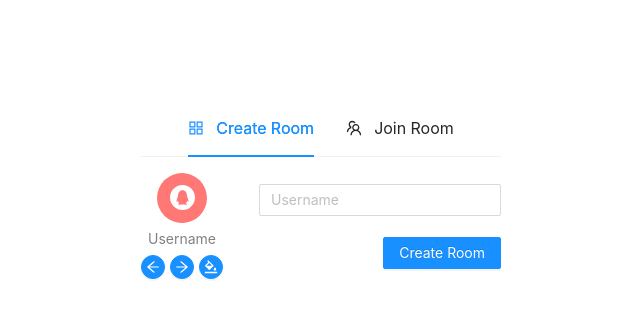
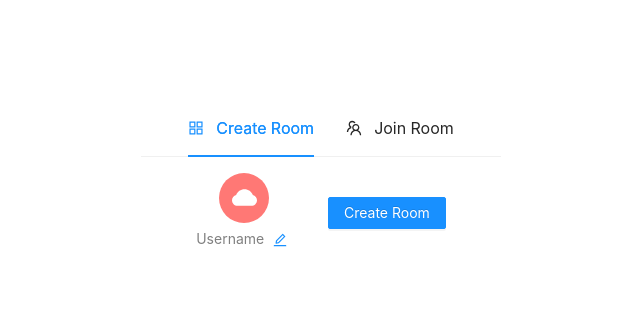
Before and after one commit to hamzagoc/PeerRoomPilotApp, a React (Create React App) app: page / in a window 1280 px wide. Shown: the top 318 px of the page, without its empty margins (319-959 px from the left). Built offline with nearby package versions, Linux system fonts and the light colour scheme.

Commit message:
usercredential

```diff
--- /dev/null
+++ b/src/PeerRoom/constants/index.js
@@ -0,0 +1,6 @@
+const PeerJsError = {
+    PEER_UNAVAILABLE: "peer-unavailable",
+    UNAVAILABLE_ID: "unavailable-id"
+}
+
+export { PeerJsError };
--- a/src/PeerRoom/service/Room.js
+++ b/src/PeerRoom/service/Room.js
@@ -7,7 +7,7 @@ function Room({
     roomId,
     debug,
     onClientConnectedToRoom = (connection) => { },
-    onConnectionOpenedToClient = (connection) => { },
+    onClientConnectionClosed = (connection) => { },
     onDataReceived = (connection, data) => { },
     onRoomReady = () => { },
     onBroadcast
@@ -44,21 +44,22 @@ function Room({
     function handleConnection(connection) {
         log("Someone joined the room " + connection.peer);
         const { metadata } = connection || {};
-        onClientConnectedToRoom(connection);
-        connectedClients.push(connection);
         connection.on("data", (data) => {
             log("Message from client:" + connection.peer + "\tData: " + JSON.stringify(data))
             broadcast(BroadcastMessage({ metadata, signal: SIGNAL.DATA, data }), connection.peer);
             onDataReceived(connection, data);
         });
         connection.on("open", () => {
+            connectedClients = [...connectedClients, connection];
             log("Room connected to client for messaging")
             broadcast(BroadcastMessage({ metadata, signal: SIGNAL.JOIN }), connection.peer);
-            onConnectionOpenedToClient(connection);
+            onClientConnectedToRoom(connection);
         });
         connection.on("close", () => {
             log("Client connection closed")
-            broadcast(BroadcastMessage({ metadata , signal: SIGNAL.LEAVE }), connection.peer);
+            connectedClients = connectedClients.filter(client => client.peer != connection.peer)
+            broadcast(BroadcastMessage({ metadata, signal: SIGNAL.LEAVE }), connection.peer);
+            onClientConnectionClosed(connection);
         });
         connection.on('error', function (err) {
             log(err);
@@ -82,11 +83,23 @@ function Room({
         })
     }
 
+    function broadcastState(metadata, signal, data) {
+        const message = BroadcastMessage({ metadata, signal, data });
+        connectedClients.forEach(conn => {
+            conn.send(message);
+        })
+    };
+
     function log(message) {
         if (debug)
             console.log(message)
     }
-    return { connectedClients, init, broadcast };
+
+    function getConnectedClients(){
+        return connectedClients;
+    }
+
+    return { connectedClients, init, broadcast, broadcastState, getConnectedClients };
 }
 
 
--- a/src/app/Dixit/pages/DixitGame/DixitGame.js
+++ b/src/app/Dixit/pages/DixitGame/DixitGame.js
@@ -1,92 +1,168 @@
-import Peer from "peerjs";
 import { useEffect, useRef, useState } from "react";
-import { useParams } from "react-router-dom";
+import { useNavigate, useParams } from "react-router-dom";
 import { makeid } from "../../../../util/Util";
 import Room from '../../../../PeerRoom/service/Room';
 import Client from '../../../../PeerRoom/service/Client';
 import SIGNAL from '../../../../PeerRoom/model/Signal';
 import { Spin } from "antd";
 import styled from 'styled-components';
+import { PeerJsError } from "../../../../PeerRoom/constants";
+import { useLocalStorage, useStateWithRef } from "../../../common/hooks";
 
 function DixitGame() {
     const { roomname: roomNameParam } = useParams();
+    const [userCredentials, setUserCredentials] = useLocalStorage("userCredentials");
     const [roomName, setRoomName] = useState();
     const [roomLoading, setRoomLoading] = useState(true);
+    const navigate = useNavigate();
 
+    const tryCount = useRef(0);
     const client = useRef({});
 
-
+    //gamestate
+    const [gameState, getGameState, setGameState] = useStateWithRef({
+        coHostId: "",
+        userList: [],
+    });
+    const isHostRef = useRef(false);
 
     useEffect(() => {
+        if (!userCredentials) {
+            navigate("/");
+            return;
+        }
         initRoom();
     }, []);
-
 
     function initRoom() {
         const isRoomCreator = !roomNameParam || roomNameParam.length === 0 || roomNameParam === "roomcreate";
         if (isRoomCreator) {
             const roomId = makeid(5);
             window.history.replaceState(null, "New Page Title", "/dixit/" + roomId);
-            createRoom(roomId);
-        }else{
+            createRoom(roomId, true);
+        } else {
             // joining room
-
+            createClientAndConnect(roomNameParam);
         }
     }
 
-    function createRoom(roomId) {
+    function createRoom(roomId, isRoomCreator) {
+        if (tryCount > 2) {
+            console.log("Maximum attempts reached");
+            return;
+        }
+        isHostRef.current = true;
         const room = Room({
             roomId,
             debug: true,
             onRoomReady: (id) => {
-                setRoomLoading(false);
                 setRoomName(id);
+                if (isRoomCreator) {
+                    createClientAndConnect(roomId);
+                } else {
+                    setRoomLoading(false);
+                }
             },
             onDataReceived: (connection, data) => {
-                const { username } = connection.metadata || {};
-                console.log(username + ": " + JSON.stringify(data));
+                const { userCredentials: user } = connection.metadata || {};
+                console.log({ user, data });
             },
             onClientConnectedToRoom: (connection) => {
-                const { username } = connection.metadata || {};
-                console.log(username + " joined the room.");
+                const { userCredentials: user } = connection.metadata || {};
+                setGameState(gs => {
+                    const { userList } = gs;
+                    const peerId = connection.peer;
+                    return { ...gs, userList: [...userList, { peerId, ...user }], coHostId: peerId }
+                });
+                room.broadcastState(connection.metadata, "gamestate", getGameState());
+            },
+            onClientConnectionClosed: (connection) => {
+                console.log(connection.peer + 'closed');
+                const leavedPeer = connection.peer;
+                setGameState(gs => {
+                    const { userList, hostId } = gs;
+                    const filteredList = userList.filter(u => u.peerId !== leavedPeer);
+                    let coHostId = gs.coHostId;
+                    if (!coHostId || coHostId === leavedPeer) {
+                        const { peerId } = filteredList.find(u => u.peerId !== hostId, {});
+                        coHostId = peerId;
+                    }
+                    return { ...gs, userList: [...filteredList], coHostId }
+                });
+                room.broadcastState(connection.metadata, "gamestate", getGameState());
             }
         });
         room.init();
+        tryCount.current = tryCount.current + 1;
     }
 
-    function createClientAndConnect() {
+    function createClientAndConnect(roomId) {
         client.current = Client({
-            username: "Hamza",
+            metadata: { userCredentials },
             debug: true,
             onClientReady: (id) => {
-                client.current.connectToRoom("room-id");
-                //setIsClient(true);
+                client.current.connectToRoom(roomId);
+                if (isHostRef.current) {
+                    setGameState(gs => {
+                        return { ...gs, hostId: id }
+                    });
+                }
             },
             onJoinTheRoom: () => {
                 console.log("You joined the room");
+                setRoomLoading(false);
             },
             onDataReceived: (connection, d) => {
                 const { metadata, data, signal } = d;
-                const { username } = metadata;
+                const { user } = metadata;
+                if (isHostRef.current) {
+                    console.log("Client data ignored because is host");
+                    return;
+                }
                 switch (signal) {
                     case SIGNAL.DATA:
-                        const msg = username + ": " + JSON.stringify(data);
-                        console.log(msg);
+                        console.log({ user, data });
                         break;
                     case SIGNAL.JOIN:
-                        console.log(username + " joined the room");
+                        console.log({ user, msg: " joined the room" });
                         break;
                     case SIGNAL.LEAVE:
-                        console.log(username + " left the room");
+                        console.log({ user, msg: " left the room" });
+                        break;
+                    case "gamestate":
+                        setGameState(data);
                         break;
                     default:
                         console.log("Unhandled signal: " + signal);
                 }
+            },
+            onRoomClose: () => {
+                console.log("Host disconnected. Now you are host, room is creating.")
+                const { coHostId } = getGameState();
+                if (coHostId === client.current.getId()) {
+                    setGameState(gs => {
+                        const { userList, hostId } = gs;
+                        // remove leaved host
+                        const filteredList = userList.filter(u => u.peerId !== hostId);
+                        return { ...gs, userList: [...filteredList], hostId: coHostId, coHostId: null }
+                    });
+                }
+            },
+            onError: (err) => {
+                console.log({type: err.type, err});
+                if (PeerJsError.PEER_UNAVAILABLE === err.type) {
+                    console.log("Cannot connect to room. There is no room. Room is creating, you are host. ");
+                }
             }
         });
         client.current.init();
-        //setIsClient(true);
     }
+
+    function handleSendMessage(){
+        client.current.sendMessage("Hi");
+    }
+
+    const { userList, hostId, coHostId } = gameState;
 
     return (
 
@@ -95,6 +171,13 @@ function DixitGame() {
             : (
                 <>
                     <h1>Dixit Game - {roomName}</h1>
+                    <h3>User Count - {userList.length}</h3>
+                    {userList.map(u => {
+                        return <div key={u.peerId}>{JSON.stringify(u)} {u.peerId === hostId ? '--- HOST' : ''} {u.peerId === coHostId ? '--- Co-Host' : ''}</div>
+                    })}
+                    <hr />
+                    {JSON.stringify(gameState)}
+                    <button onClick={handleSendMessage} > Mesaj Gönder </button>
                 </>
             )
 
--- a/src/app/common/components/AvatarSelector/AvatarSelector.js
+++ b/src/app/common/components/AvatarSelector/AvatarSelector.js
@@ -1,22 +1,36 @@
 import React, { useEffect, useState } from 'react';
-import { Avatar, Button } from "antd";
+import { Avatar, Button, Input } from "antd";
 import { AvatarColors, AvatarIcon } from "../../constants";
-import { ArrowLeftOutlined, ArrowRightOutlined, BgColorsOutlined } from '@ant-design/icons';
+import { ArrowLeftOutlined, ArrowRightOutlined, BgColorsOutlined, EditOutlined, CheckCircleOutlined } from '@ant-design/icons';
 import styled from 'styled-components';
+import { useLocalStorage } from '../../hooks';
 
 const iconKeys = Object.keys(AvatarIcon);
+const { Group: InputGroup } = Input;
 
-const AvatarSelector = ({ name, onAvatarChange }) => {
-    const [avatarIndex, setAvatarIndex] = useState(getRandomAvatarIndex());
-    const [selectedColor, setSelectedColor] = useState(getRandomColor());
+const AvatarSelector = ({ hideActions }) => {
+    const [userCredentials, setUserCredentials] = useLocalStorage("userCredentials", {});
+    const { username: storedUserName, avatar: storedAvatar } = userCredentials;
+    const [avatarIndex, setAvatarIndex] = useState(getInitialAvatarIndex());
+    const [selectedColor, setSelectedColor] = useState(getInitialColor());
+    const [username, setUsername] = useState(storedUserName);
+    const [isEditModeUsername, setIsEditModeUsername] = useState(false);
 
     useEffect(() => {
         const avatarKey = iconKeys[avatarIndex];
-        onAvatarChange({ avatar: avatarKey, color: selectedColor })
+        setUserCredentials({ username, avatar: { key: avatarKey, color: selectedColor } })
     }, [avatarIndex, selectedColor]);
 
-    function getRandomAvatarIndex() {
-        return randomNumber(iconKeys.length - 1)
+    function getInitialAvatarIndex() {
+        const { key } = storedAvatar || {};
+        const index = iconKeys.indexOf(key);
+        return index < 0 ? randomNumber(iconKeys.length - 1) : index;
+    }
+
+    function getInitialColor() {
+        const { color } = storedAvatar || {};
+        const index = AvatarColors.indexOf(color);
+        return index < 0 ? getRandomColor() : AvatarColors[index];
     }
 
     function getRandomColor() {
@@ -42,18 +56,54 @@ const AvatarSelector = ({ name, onAvatarChange }) => {
         setSelectedColor(getRandomColor());
     }
 
+    function handleUsernameChange(e) {
+        setUsername(e.target.value)
+    }
+
+    function handleEditUserName() {
+        setIsEditModeUsername(mode => !mode);
+        if (username) {
+            setUserCredentials({ ...userCredentials, username });
+        }
+    }
+
     return (
         <AvatarSelectorContainer>
             <Avatar style={{ backgroundColor: selectedColor }} icon={AvatarIcon[iconKeys[avatarIndex]]} size={50} />
-            <span>{name || (<span style={{ color: 'gray' }}>Username</span>)}</span>
-            <SelectorButtons>
+            {
+                !isEditModeUsername
+                    ? (<span>
+                        {
+                            username || <span style={{ color: 'gray' }}> Username </span>
+                        }
+                        <Button icon={<EditOutlined onClick={handleEditUserName} />} size="small" type='link' />
+                    </span>)
+                    : (
+                        <UsernameInputContainer compact>
+                            <Input
+                                placeholder="Username"
+                                value={username}
+                                size="small"
+                                onChange={handleUsernameChange}
+                            />
+                            <Button icon={<CheckCircleOutlined onClick={handleEditUserName} />} size="small" />
+                        </UsernameInputContainer>)
+            }
+            {hideActions && <SelectorButtons>
                 <Button type="primary" shape="circle" size="small" icon={<ArrowLeftOutlined />} onClick={handlePreviousAvatar} />
                 <Button type="primary" shape="circle" size="small" icon={<ArrowRightOutlined />} onClick={handleNextAvatar} />
                 <Button type="primary" shape="circle" size="small" icon={<BgColorsOutlined />} onClick={handleRandomColor} />
-            </SelectorButtons>
-        </AvatarSelectorContainer>
+            </SelectorButtons>}
+        </AvatarSelectorContainer >
     )
 };
+
+
+const UsernameInputContainer = styled(InputGroup)`
+    display:flex !important;
+    max-width:150px;
+`;
+
 
 const AvatarSelectorContainer = styled.div`
     display: flex;
--- /dev/null
+++ b/src/app/common/hooks/index.js
@@ -0,0 +1,6 @@
+import useLocalStorage from "./useLocalStorage";
+import useStateWithRef from "./useStateWithRef";
+export {
+    useLocalStorage,
+    useStateWithRef,
+}
--- /dev/null
+++ b/src/app/common/hooks/useLocalStorage.js
@@ -0,0 +1,38 @@
+import { useState } from 'react';
+
+function useLocalStorage(key, initialValue) {
+    const [storedValue, setStoredValue] = useState(() => {
+        if (typeof window === "undefined") {
+            return initialValue;
+        }
+        try {
+            // Get from local storage by key
+            const item = window.localStorage.getItem(key);
+            // Parse stored json or if none return initialValue
+            return item ? JSON.parse(item) : initialValue;
+        } catch (error) {
+            // If error also return initialValue
+            console.log(error);
+            return initialValue;
+        }
+    });
+    const setValue = (value) => {
+        try {
+            // Allow value to be a function so we have same API as useState
+            const valueToStore =
+                value instanceof Function ? value(storedValue) : value;
+            // Save state
+            setStoredValue(valueToStore);
+            // Save to local storage
+            if (typeof window !== "undefined") {
+                window.localStorage.setItem(key, JSON.stringify(valueToStore));
+            }
+        } catch (error) {
+            // A more advanced implementation would handle the error case
+            console.log(error);
+        }
+    };
+    return [storedValue, setValue];
+}
+
+export default useLocalStorage;
--- /dev/null
+++ b/src/app/common/hooks/useStateWithRef.js
@@ -0,0 +1,24 @@
+import { useRef, useState } from 'react';
+
+function useStateWithRef(initialValue) {
+    const stateRef = useRef(initialValue);
+    const [state, setState] = useState(initialValue);
+
+    const setValue = (p) => {
+        if (typeof p === 'function') {
+            const value = p(stateRef.current);
+            stateRef.current = value;
+            setState(value);
+            return;
+        }
+        stateRef.current = p;
+        setState(p);
+    };
+
+    const getState = () => {
+        return stateRef.current;
+    }
+    return [state, getState, setValue];
+}
+
+export default useStateWithRef;
--- a/src/app/common/pages/Dashboard/Dashboard.js
+++ b/src/app/common/pages/Dashboard/Dashboard.js
@@ -1,5 +1,5 @@
-import React, { useEffect, useState } from 'react';
-import { Tabs, Input, Button } from 'antd';
+import React, { useState } from 'react';
+import { Tabs, Button } from 'antd';
 import { AppstoreOutlined, TeamOutlined } from '@ant-design/icons';
 import styled from 'styled-components';
 import AvatarSelector from '../../components/AvatarSelector';
@@ -7,24 +7,9 @@ import { Link } from "react-router-dom";
 
 function DashBoard() {
     const [activeTabKey, setActiveTabKey] = useState(TABS.CREATE_ROOM);
-    const [username, setUsername] = useState("")
-    const [avatar, setAvatar] = useState({})
-
-    useEffect(() => {
-        console.log("Created");
-    }, []);
 
     const handleOnChange = (activeTab) => {
         setActiveTabKey(activeTab);
-    }
-
-    const handleUsernameChange = (e) => {
-        setUsername(e.target.value);
-    }
-
-    const handleAvatarChange = (data) => {
-        console.log(data);
-        setAvatar(data);
     }
 
     return (
@@ -35,9 +20,8 @@ function DashBoard() {
             </Tabs>
 
             <UserDetail>
-                <AvatarSelector name={username} onAvatarChange={handleAvatarChange} />
+                <AvatarSelector />
                 <ActionGroup>
-                    <Input placeholder="Username" value={username} onChange={handleUsernameChange} />
                     <div>
                         <Link to="dixit/roomcreate">
                             <Button type="primary" style={{ float: 'right' }}>
```
Also changed, not shown: src/PeerRoom/service/Client.js (+13 -4 lines).
